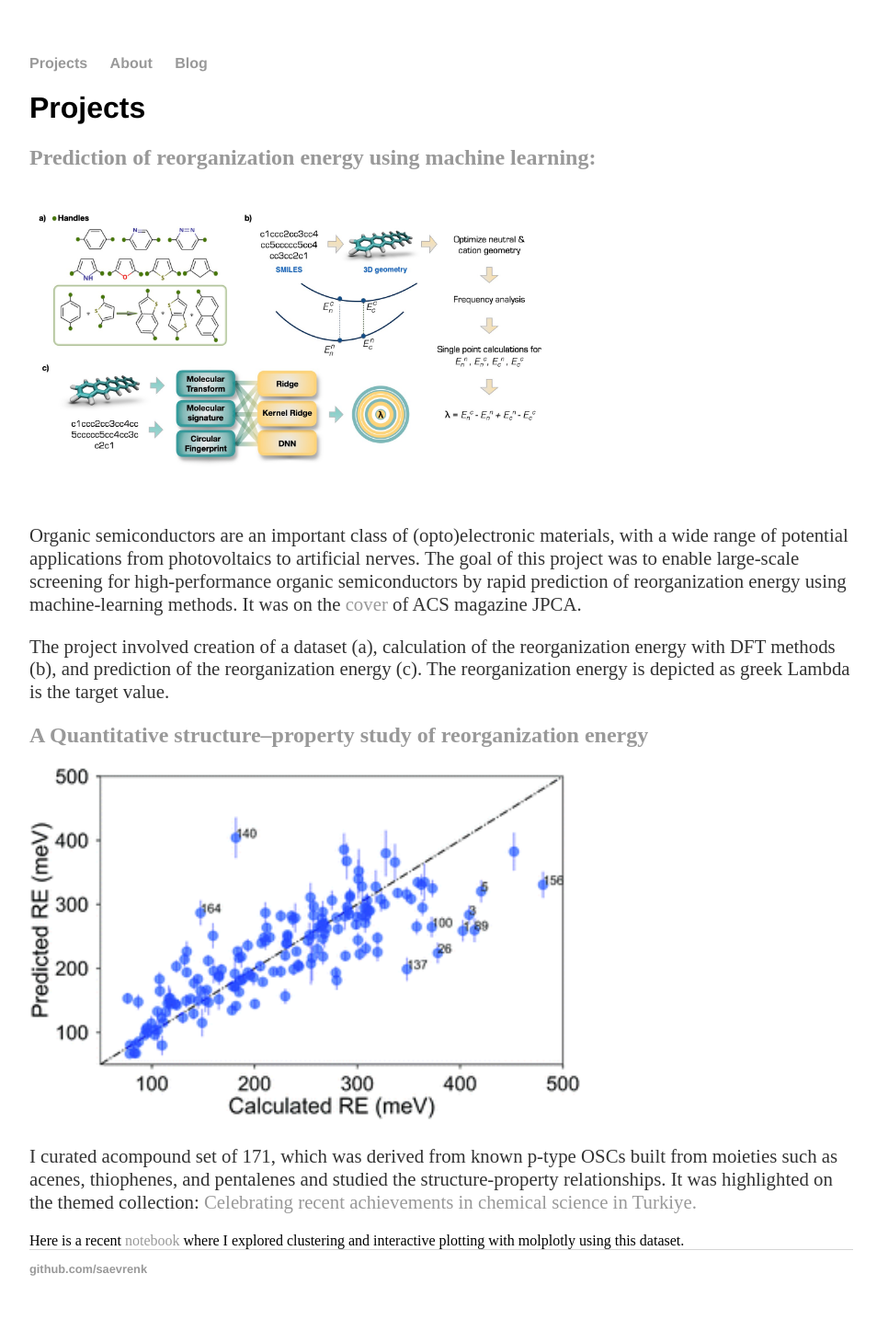
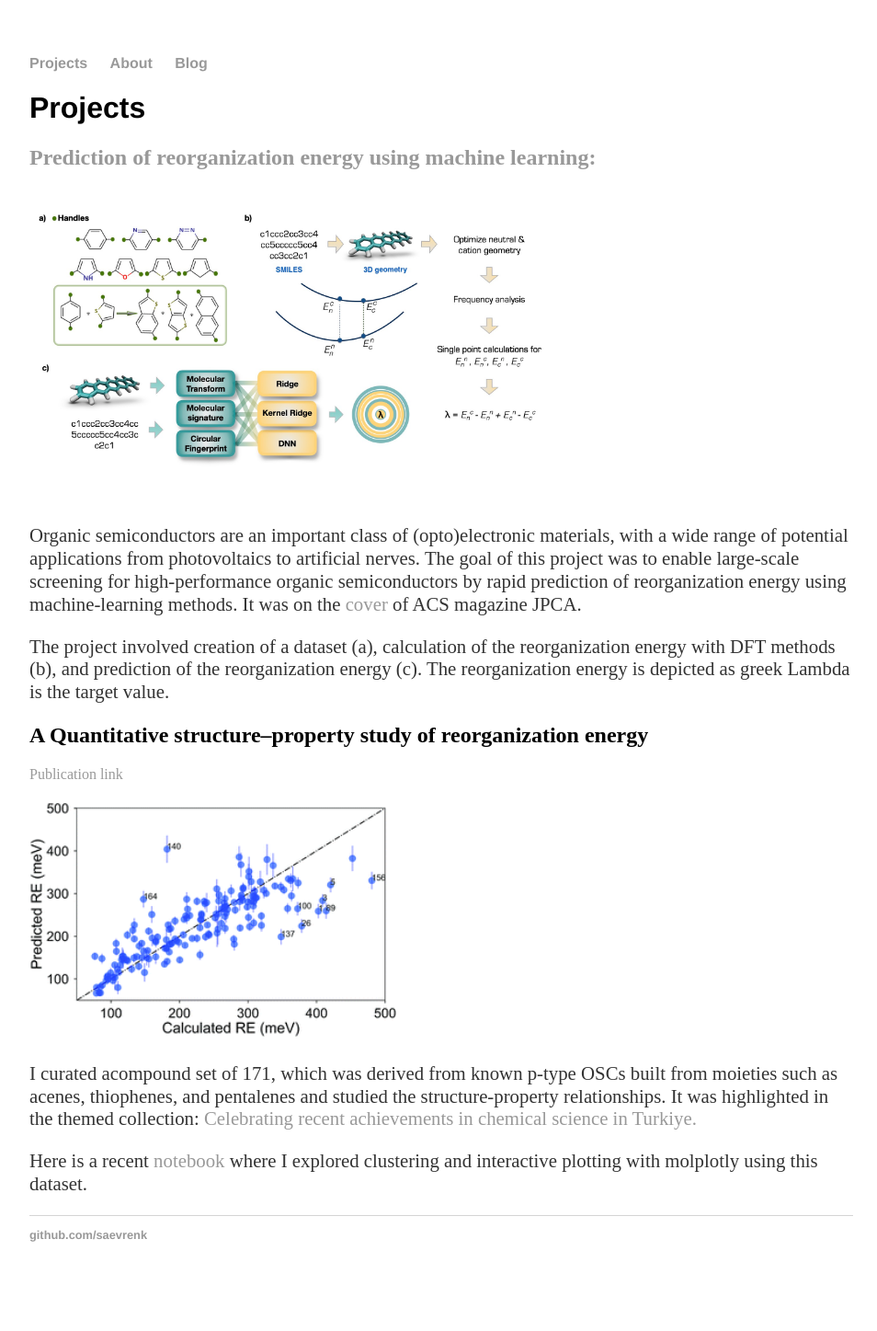
Before and after one commit to saevrenk/saevrenk.github.io, a Jekyll site: the page built from index.html, in a window 1280 px wide. Shown: the whole page at 92% size, without its empty margins (160-1114 px from the left). Built offline with Jekyll 4.4.1, drawn with Linux system fonts in a browser that asks for light colours; after the commit the page ends 1410 px from its top, so only the background shows below that.

Commit message:
added publication link

```diff
--- a/index.html
+++ b/index.html
@@ -24,18 +24,18 @@ title: Hello
 
 <div class="blurb">
 
-	<h2><a href="https://pubs.rsc.org/en/content/articlelanding/2018/RA/C8RA07866A">
-			A Quantitative structure–property study of reorganization energy</a></h2>
-	<p><img src="./assets/fig6_rscadvances.gif" alt="image" width="600" /></p>
+	<h2>A Quantitative structure–property study of reorganization energy</h2>
+	<a href="https://pubs.rsc.org/en/content/articlelanding/2018/RA/C8RA07866A">Publication link</a>
+	<p><img src="./assets/fig6_rscadvances.gif" alt="image" width="400" /></p>
 	<p>
 		I curated acompound set of 171, which was derived from known p-type OSCs built from moieties such as
 		acenes, thiophenes, and pentalenes and studied the structure-property relationships.
-		It was highlighted on the themed collection:
+		It was highlighted in the themed collection:
 		<a
 			href="https://pubs.rsc.org/en/journals/articlecollectionlanding?sercode=ra&themeid=098ca36a-da87-4a2b-9182-06d87e58c5b6">
 			Celebrating recent achievements in chemical science in Turkiye.</a>
 	</p>
-	Here is a recent <a href="https://github.com/saevrenk/molecular_scs/blob/main/osc_clustering.ipynb">notebook</a>
-	where I explored clustering and
-	interactive plotting with molplotly using this dataset.
+	<p>Here is a recent <a href="https://github.com/saevrenk/molecular_scs/blob/main/osc_clustering.ipynb">notebook</a>
+		where I explored clustering and
+		interactive plotting with molplotly using this dataset.</p>
 </div>
```
